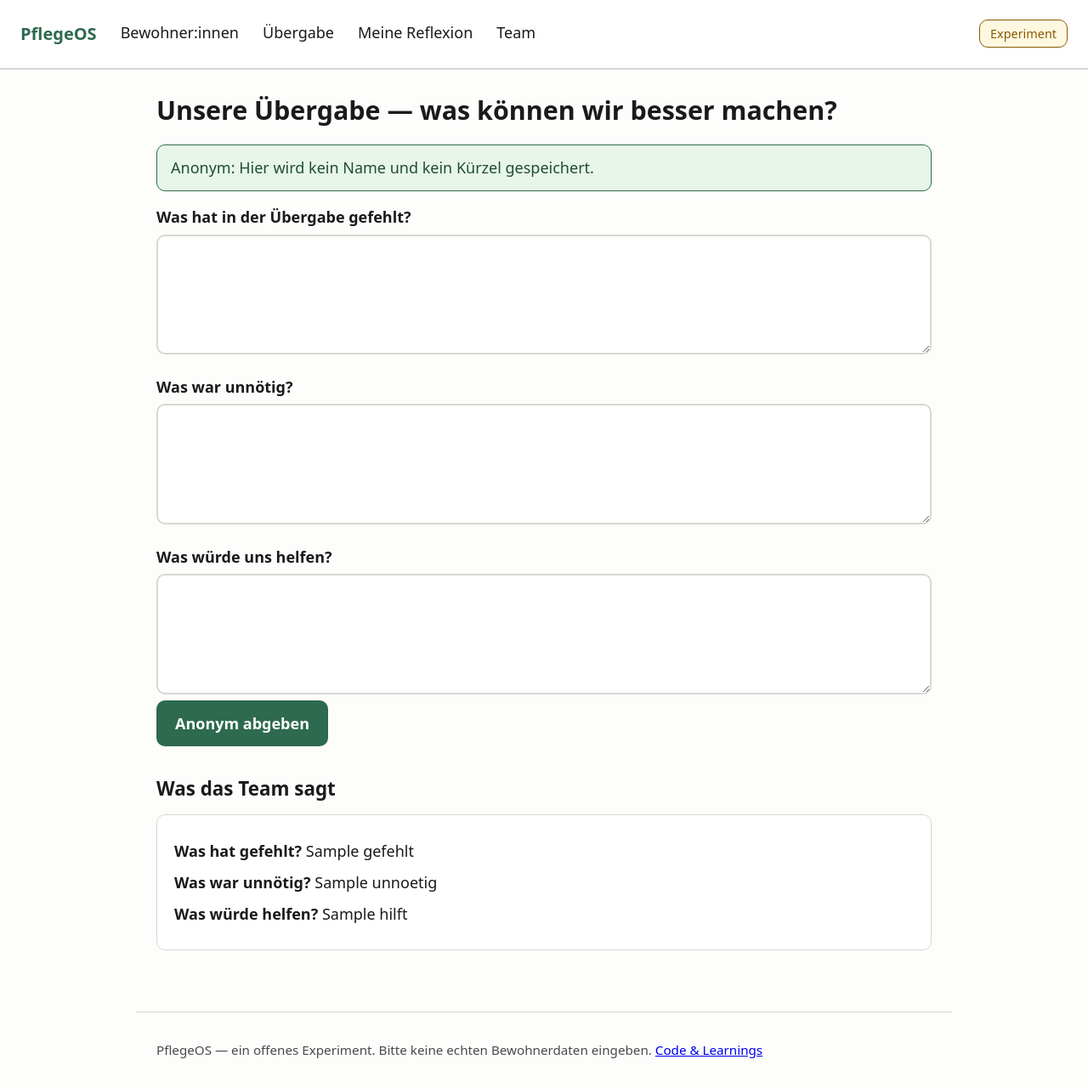
After one commit to lars495/pflegeos, a FastAPI app: template apps/api/templates/team.html in a window 1280 px wide. The commit adds this page. Shown: the whole page at 85% size. Run offline with FastAPI, Linux system fonts and the light colour scheme; the template is opened without the code that fills it: most values are stand-ins (such as "Sample title", 1, 10 or a date in 2020); parts of the project's set-up code (start-up, migrations or seed data) failed here and were passed over.

Commit message:
feat(T030): Anonymes Team-Feedback zur Übergabe
Ich füge die neue Team-Feedback-Seite hinzu: eine anonyme Rückmeldung zur Übergabe mit drei Textfeldern, die erst ab drei Antworten sichtbar wird, ohne Zeitstempel und in zufälliger Reihenfolge. Dazu erweitere ich die Navigation in der Basisvorlage und ergänze die Web-Routen um die neuen Endpunkte.

Roadmap: Recherche 2026-10-05 — Team-Reflexion zur Übergabe (anonym)
Co-Authored-By: PflegeOS Agent <agent@pflegeos.de>

```diff
--- a/apps/api/templates/base.html
+++ b/apps/api/templates/base.html
@@ -27,6 +27,7 @@
       <a href="/ui/bewohner">Bewohner:innen</a>
       <a href="/ui/uebergabe">Übergabe</a>
       <a href="/ui/reflexion">Meine Reflexion</a>
+      <a href="/ui/team">Team</a>
     </nav>
     <span class="demo-badge" title="Diese Software ist ein Experiment">Experiment</span>
   </header>
--- /dev/null
+++ b/apps/api/templates/team.html
@@ -0,0 +1,37 @@
+{% extends "base.html" %}
+{% block title %}Team-Feedback{% endblock %}
+
+{% block content %}
+<h1>Unsere Übergabe — was können wir besser machen?</h1>
+
+<p class="erfolg">Anonym: Hier wird kein Name und kein Kürzel gespeichert.</p>
+
+<form method="post">
+  <div>
+    <label for="gefehlt">Was hat in der Übergabe gefehlt?</label>
+    <textarea id="gefehlt" name="gefehlt" rows="4"></textarea>
+  </div>
+  <div>
+    <label for="unnoetig">Was war unnötig?</label>
+    <textarea id="unnoetig" name="unnoetig" rows="4"></textarea>
+  </div>
+  <div>
+    <label for="hilft">Was würde uns helfen?</label>
+    <textarea id="hilft" name="hilft" rows="4"></textarea>
+  </div>
+  <button type="submit" class="btn">Anonym abgeben</button>
+</form>
+
+<h2>Was das Team sagt</h2>
+{% if antworten|length == 0 %}
+<p class="muted">Sichtbar ab {{ mindestanzahl }} Antworten (bisher {{ anzahl }}), damit niemand zuordenbar ist.</p>
+{% else %}
+{% for a in antworten %}
+<div class="card">
+  {% if a.gefehlt %}<p><strong>Was hat gefehlt?</strong> {{ a.gefehlt }}</p>{% endif %}
+  {% if a.unnoetig %}<p><strong>Was war unnötig?</strong> {{ a.unnoetig }}</p>{% endif %}
+  {% if a.hilft %}<p><strong>Was würde helfen?</strong> {{ a.hilft }}</p>{% endif %}
+</div>
+{% endfor %}
+{% endif %}
+{% endblock %}
--- a/apps/api/web.py
+++ b/apps/api/web.py
@@ -18,6 +18,7 @@ Alle Routen hängen unter /ui — die JSON-API unter /v1 bleibt unberührt.
 from __future__ import annotations
 
 import datetime as dt
+import random
 from pathlib import Path
 
 from fastapi import APIRouter, Depends, Request, HTTPException, Form
@@ -32,6 +33,7 @@ from apps.api.models.reflection import Reflection
 from apps.api.models.beobachtung import Beobachtung
 from apps.api.models.hinweis import PersonHinweis
 from apps.api.models.sbar import SbarNotiz
+from apps.api.models.team_feedback import TeamFeedback
 from apps.api.audit import log_action
 
 BASE_DIR = Path(__file__).resolve().parent
@@ -48,6 +50,8 @@ BEOBACHTUNG_KATEGORIEN = [
     "hat Schmerzen geäußert",
     "freut sich über etwas Besonderes",
 ]
+
+TEAM_MINDESTANZAHL = 3
 
 
 def initialen(name: str) -> str:
@@ -369,3 +373,21 @@ async def ui_uebergabe(request: Request, session: AsyncSession = Depends(get_ses
         hinweise.setdefault(h.resident_id, []).append(h)
     return templates.TemplateResponse(request, "uebergabe.html",
         {"personen": personen, "beobachtungen": je_person, "hinweise": hinweise})
+
+
+@router.get("/ui/team", response_class=HTMLResponse)
+async def ui_team(request: Request, session: AsyncSession = Depends(get_session)):
+    alle = (await session.execute(select(TeamFeedback))).scalars().all()
+    sichtbar = list(alle) if len(alle) >= TEAM_MINDESTANZAHL else []
+    random.shuffle(sichtbar)
+    return templates.TemplateResponse(request, "team.html", {
+        "antworten": sichtbar, "anzahl": len(alle), "mindestanzahl": TEAM_MINDESTANZAHL})
+
+
+@router.post("/ui/team")
+async def ui_team_speichern(gefehlt: str = Form(""), unnoetig: str = Form(""), hilft: str = Form(""),
+                            session: AsyncSession = Depends(get_session)):
+    if gefehlt.strip() or unnoetig.strip() or hilft.strip():
+        session.add(TeamFeedback(gefehlt=gefehlt.strip(), unnoetig=unnoetig.strip(), hilft=hilft.strip()))
+        await session.commit()
+    return RedirectResponse("/ui/team", status_code=303)
```
Also changed, not shown: reports/daily/2026-10-05.md (+8 -8 lines), tasks/done/T030-ui-team-feedback.md (renamed from tasks/open/T030-ui-team-feedback.md, +14 -11 lines).
